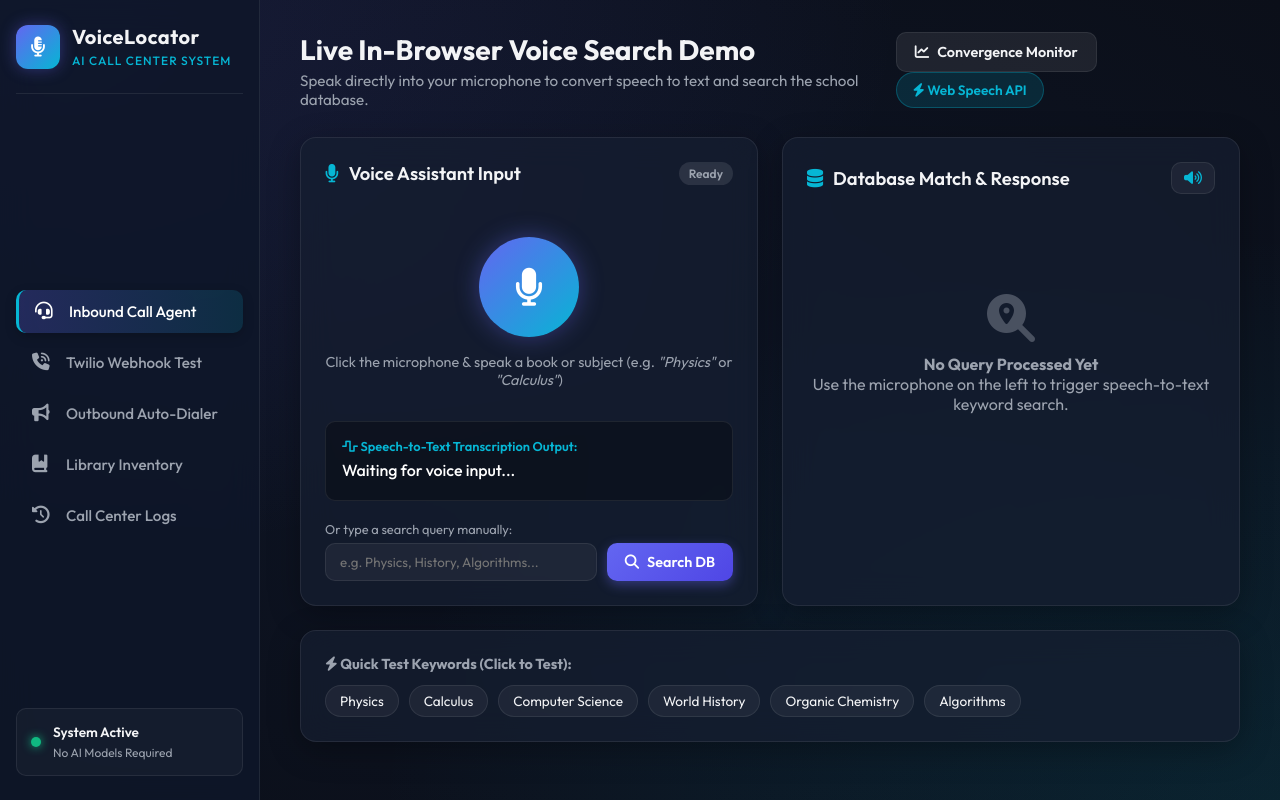
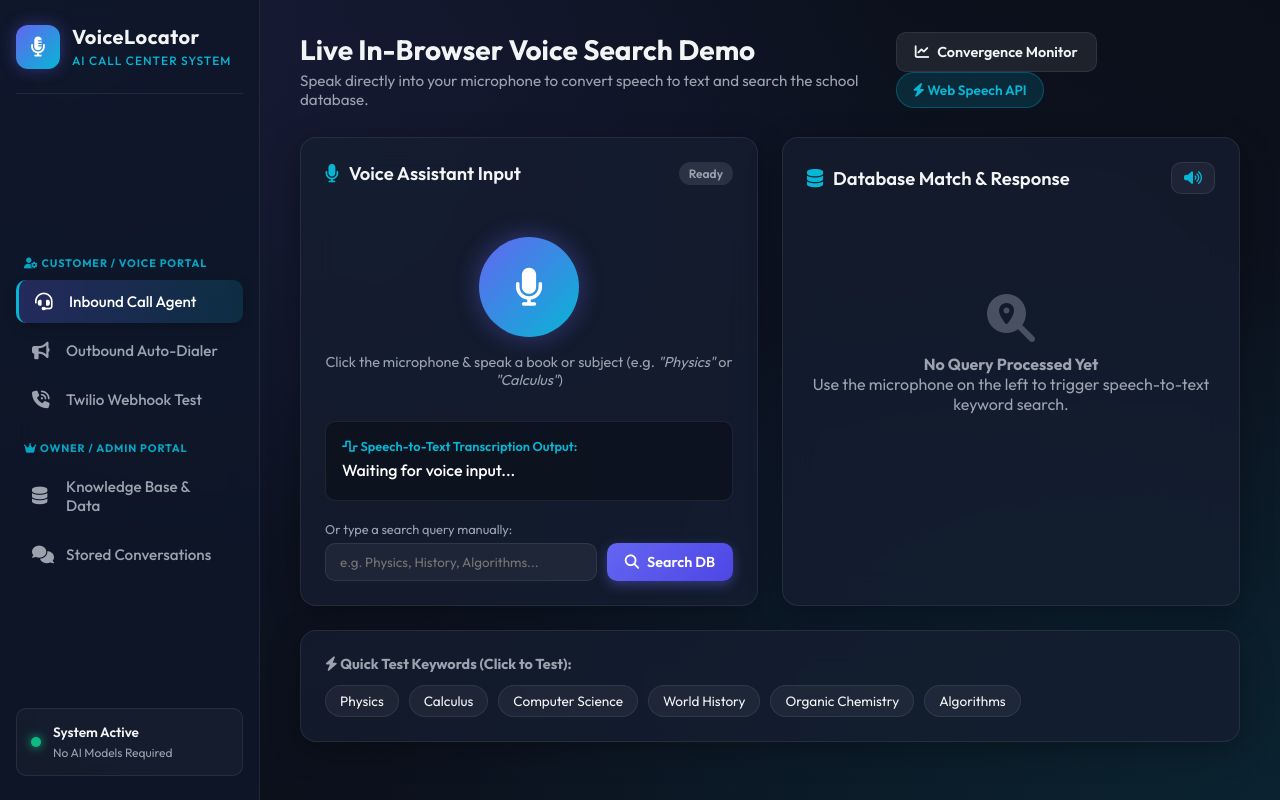
Before and after one commit to TalupulaYaswanth/AI_chartbox_for_customer_care, a Flask app: page / in a window 1280 px wide. Run offline with Flask 3, Linux system fonts and the light colour scheme.

Commit message:
Organize interface into distinct Customer Voice Portal and Owner Data & Conversations Portal

```diff
--- a/static/app.js
+++ b/static/app.js
@@ -59,14 +59,15 @@ document.addEventListener("DOMContentLoaded", () => {
             desc: "Trigger automated outbound phone calls line-by-line to customer contact leads."
         },
         "catalog-tab": {
-            title: "School Library Inventory Manager",
-            desc: "View, filter, and add book records and shelf locations stored in SQLite."
+            title: "Owner Knowledge Base & Data Manager",
+            desc: "Owner portal: Add, manage, and provide data records that the AI uses to answer caller questions."
         },
         "logs-tab": {
-            title: "AI Call Center History Logs",
-            desc: "Inspect real-time logs of customer phone calls, SMS queries, and voice transcriptions."
+            title: "Owner Portal: Stored Conversations & Transcripts",
+            desc: "Owner portal: View all stored user-AI conversations, transcriptions, timestamps, and matched answers."
         }
     };
+
 
 
     navItems.forEach(item => {
--- a/static/style.css
+++ b/static/style.css
@@ -94,11 +94,22 @@ body {
 .nav-menu {
     display: flex;
     flex-direction: column;
-    gap: 8px;
-    margin-top: 24px;
+    gap: 6px;
+    margin-top: 16px;
+}
+
+.nav-section-title {
+    font-size: 0.68rem;
+    font-weight: 700;
+    text-transform: uppercase;
+    letter-spacing: 0.08em;
+    color: var(--accent);
+    margin: 14px 0 4px 8px;
+    opacity: 0.9;
 }
 
 .nav-item {
+
     display: flex;
     align-items: center;
     gap: 14px;
--- a/templates/index.html
+++ b/templates/index.html
@@ -25,27 +25,31 @@
             </div>
 
             <nav class="nav-menu">
+                <div class="nav-section-title"><i class="fa-solid fa-user-gear"></i> Customer / Voice Portal</div>
                 <button class="nav-item active" data-tab="demo-tab">
                     <i class="fa-solid fa-headset"></i>
                     <span>Inbound Call Agent</span>
+                </button>
+                <button class="nav-item" data-tab="outbound-tab">
+                    <i class="fa-solid fa-bullhorn"></i>
+                    <span>Outbound Auto-Dialer</span>
                 </button>
                 <button class="nav-item" data-tab="simulator-tab">
                     <i class="fa-solid fa-phone-volume"></i>
                     <span>Twilio Webhook Test</span>
                 </button>
-                <button class="nav-item" data-tab="outbound-tab">
-                    <i class="fa-solid fa-bullhorn"></i>
-                    <span>Outbound Auto-Dialer</span>
-                </button>
+
+                <div class="nav-section-title"><i class="fa-solid fa-crown"></i> Owner / Admin Portal</div>
                 <button class="nav-item" data-tab="catalog-tab">
-                    <i class="fa-solid fa-book-bookmark"></i>
-                    <span>Library Inventory</span>
+                    <i class="fa-solid fa-database"></i>
+                    <span>Knowledge Base & Data</span>
                 </button>
                 <button class="nav-item" data-tab="logs-tab">
-                    <i class="fa-solid fa-clock-rotate-left"></i>
-                    <span>Call Center Logs</span>
+                    <i class="fa-solid fa-comments"></i>
+                    <span>Stored Conversations</span>
                 </button>
             </nav>
+
 
 
 
```
